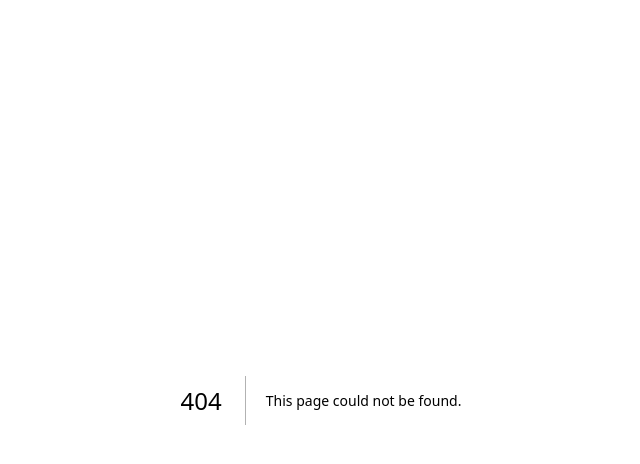
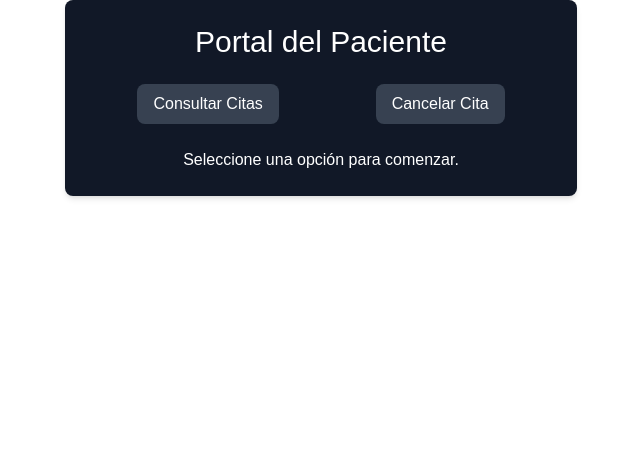
Before and after one commit to ilzmatias/proyecto-aps, a Next.js app: page /Consultas-Citas in a window 1280 px wide. Before the commit this address had no page. Shown: the top 464 px of the page, without its empty margins (319-959 px from the left). Built offline with nearby package versions, Linux system fonts and the light colour scheme.

Commit message:
Add files via upload
agregue en app consultar-citas

```diff
--- /dev/null
+++ b/app/Consultas-Citas/page.tsx
@@ -0,0 +1,36 @@
+'use client';
+
+import ConsultarCitas from './ConsultarCitas';
+import CancelarCita from './CancelarCita';
+import { useState } from 'react';
+
+const PortalPaciente = () => {
+  const [activeSection, setActiveSection] = useState<'consultar' | 'cancelar' | null>(null);
+
+  return (
+    <div className="bg-gray-900 text-white rounded-lg p-6 shadow-md max-w-lg w-full mx-auto">
+      <h1 className="text-3xl mb-6 text-center">Portal del Paciente</h1>
+      <div className="flex justify-around mb-6">
+        <button
+          onClick={() => setActiveSection('consultar')}
+          className={`px-4 py-2 rounded-lg ${activeSection === 'consultar' ? 'bg-blue-600' : 'bg-gray-700'} text-white`}
+        >
+          Consultar Citas
+        </button>
+        <button
+          onClick={() => setActiveSection('cancelar')}
+          className={`px-4 py-2 rounded-lg ${activeSection === 'cancelar' ? 'bg-red-600' : 'bg-gray-700'} text-white`}
+        >
+          Cancelar Cita
+        </button>
+      </div>
+      {activeSection === 'consultar' && <ConsultarCitas />}
+      {activeSection === 'cancelar' && <CancelarCita />}
+      {!activeSection && (
+        <p className="text-center">Seleccione una opción para comenzar.</p>
+      )}
+    </div>
+  );
+};
+
+export default PortalPaciente;
```
